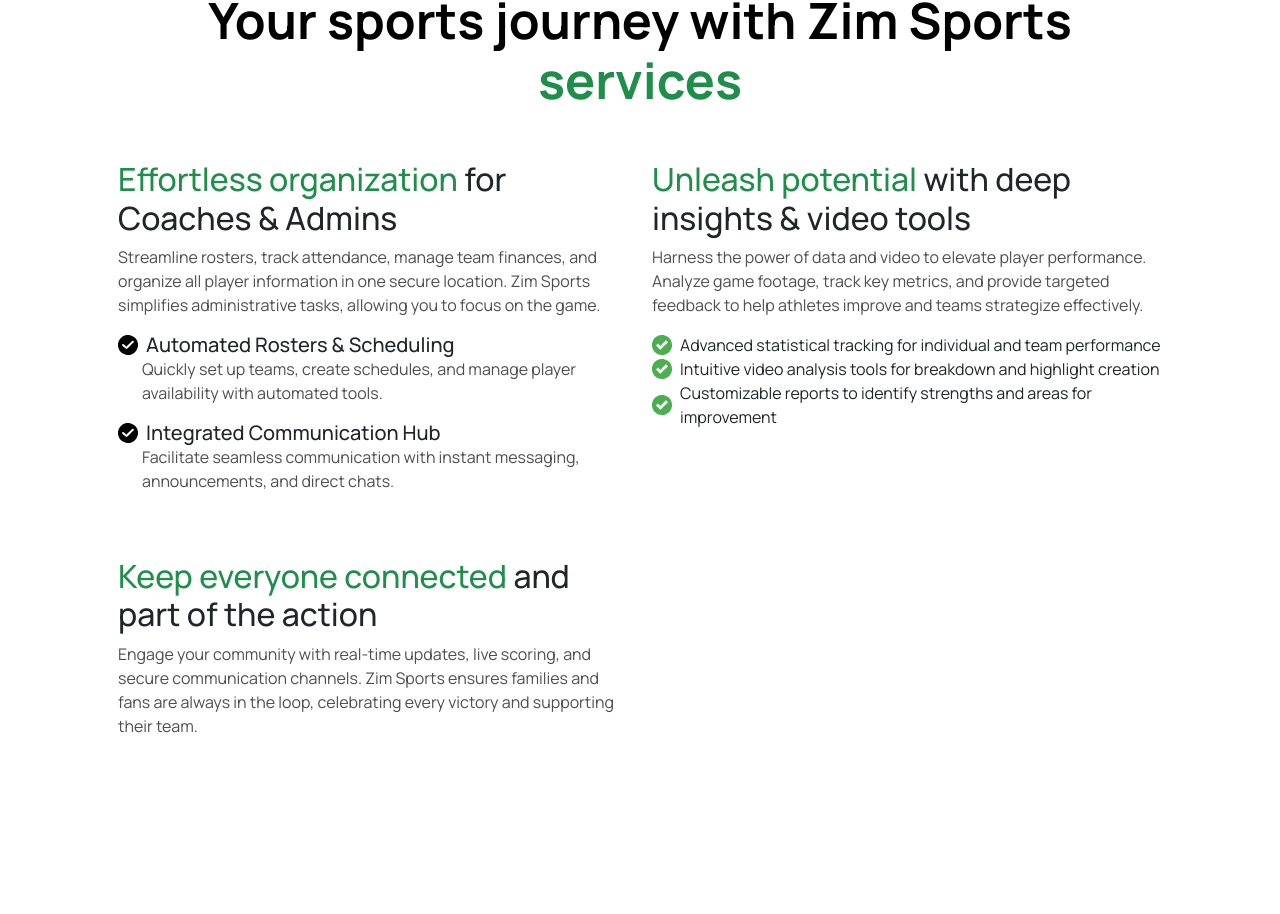
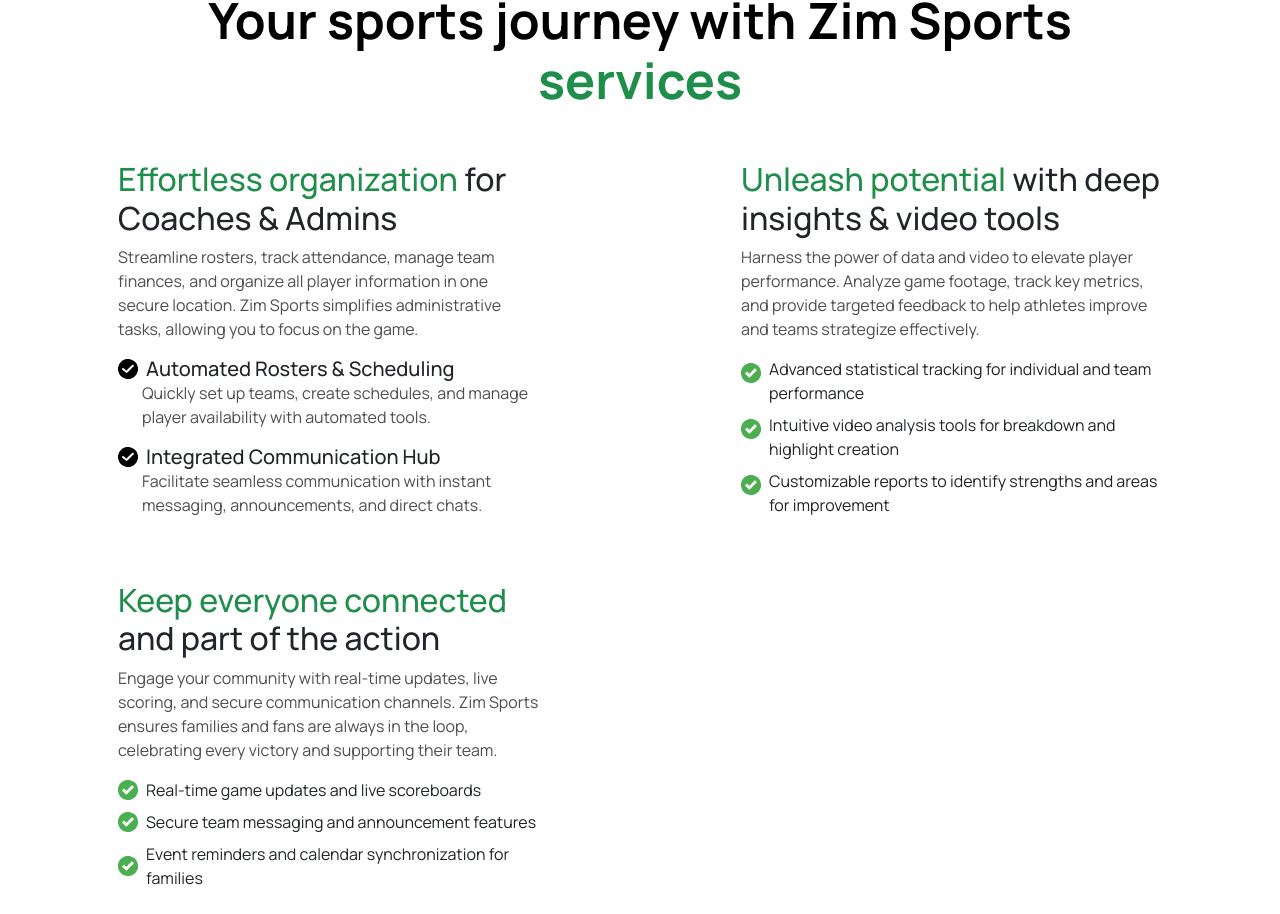
Before and after one commit to Zeeshanprojects/ZimSportsWebsite, a React (Vite) app in the folder zimsports/: page / in a window 1280 px wide. Shown: the part 3454-4368 px from the top of the page. Before the commit the page ends 4208 px from the top, so only its background shows below. Built offline with nearby package versions, Linux system fonts and the light colour scheme; the HTML template or start-up script is replaced by a standard one.

Commit message:
updated code

```diff
--- a/zimsports/src/Pages/Home.jsx
+++ b/zimsports/src/Pages/Home.jsx
@@ -202,7 +202,7 @@ export default function Home() {
             </h1>
           </div>
 
-          <div className="col-sm-12 col-md-12 col-lg-6 col-xl-6 mb-5  ">
+          <div className="col-sm-12 col-md-12 col-lg-5 col-xl-5 mb-5  ">
             <h2>
               <span>Effortless organization</span> for Coaches & Admins
             </h2>
@@ -244,7 +244,7 @@ export default function Home() {
               </li>
             </ul>
           </div>
-          <div className="col-sm-12 col-md-12 col-lg-6 col-xl-6">
+          <div className="col-sm-12 col-md-12 col-lg-5 col-xl-5 offset-2">
             <h2>
               {" "}
               <span>Unleash potential </span>with deep insights & video tools
@@ -256,48 +256,43 @@ export default function Home() {
               effectively.
             </p>
             <ul className="list-unstyled ">
-              <div className="d-flex align-items-center gap-2">
+              <div className="d-flex align-items-center gap-2 pb-2">
                 <img
                   src={Image.greenchecked}
                   alt="greenchecked"
-                  className="checked-icon"
+                  className="checked-icon mb-3"
                 />
                 <li>
                   Advanced statistical tracking for individual and team
                   performance
                 </li>
               </div>
-              <div className="d-flex align-items-center gap-2">
+              <div className="d-flex align-items-center gap-2 pb-2">
                 <img
                   src={Image.greenchecked}
                   alt="greenchecked"
-                  className="checked-icon"
+                  className="checked-icon mb-3"
                 />
                 <li>
-
-                     Intuitive video analysis tools for breakdown and highlight
+                  Intuitive video analysis tools for breakdown and highlight
                   creation
-
-
                 </li>
               </div>
 
-              <div className="d-flex align-items-center gap-2">
+              <div className="d-flex align-items-center gap-2 pb-2">
                 <img
                   src={Image.greenchecked}
                   alt="greenchecked"
-                  className="checked-icon"
+                  className="checked-icon mb-3"
                 />
                 <li>
-
-                    Customizable reports to identify strengths and areas for
-                    improvement
-
+                  Customizable reports to identify strengths and areas for
+                  improvement
                 </li>
               </div>
             </ul>
           </div>
-          <div className="col-sm-12 col-md-12 col-lg-6 col-xl-6">
+          <div className="col-sm-12 col-md-12 col-lg-5 col-xl-5">
             <h2>
               {" "}
               <span>Keep everyone connected </span>
@@ -309,6 +304,39 @@ export default function Home() {
               fans are always in the loop, celebrating every victory and
               supporting their team.
             </p>
+              <ul className="list-unstyled ">
+              <div className="d-flex align-items-center gap-2 pb-2">
+                <img
+                  src={Image.greenchecked}
+                  alt="greenchecked"
+                  className="checked-icon"
+                />
+                <li>
+                 Real-time game updates and live scoreboards
+                </li>
+              </div>
+              <div className="d-flex align-items-center gap-2 pb-2">
+                <img
+                  src={Image.greenchecked}
+                  alt="greenchecked"
+                  className="checked-icon"
+                />
+                <li>
+                Secure team messaging and announcement features
+                </li>
+              </div>
+
+              <div className="d-flex align-items-center gap-2 pb-2">
+                <img
+                  src={Image.greenchecked}
+                  alt="greenchecked"
+                  className="checked-icon"
+                />
+                <li>
+                Event reminders and calendar synchronization for families
+                </li>
+              </div>
+            </ul>
           </div>
         </div>
       </div>
```
